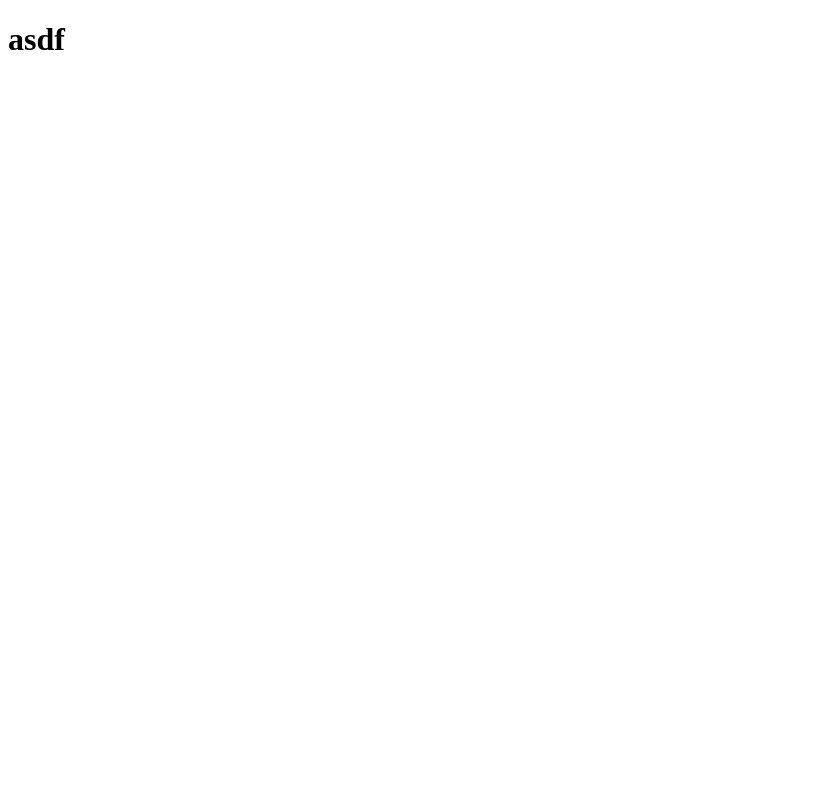
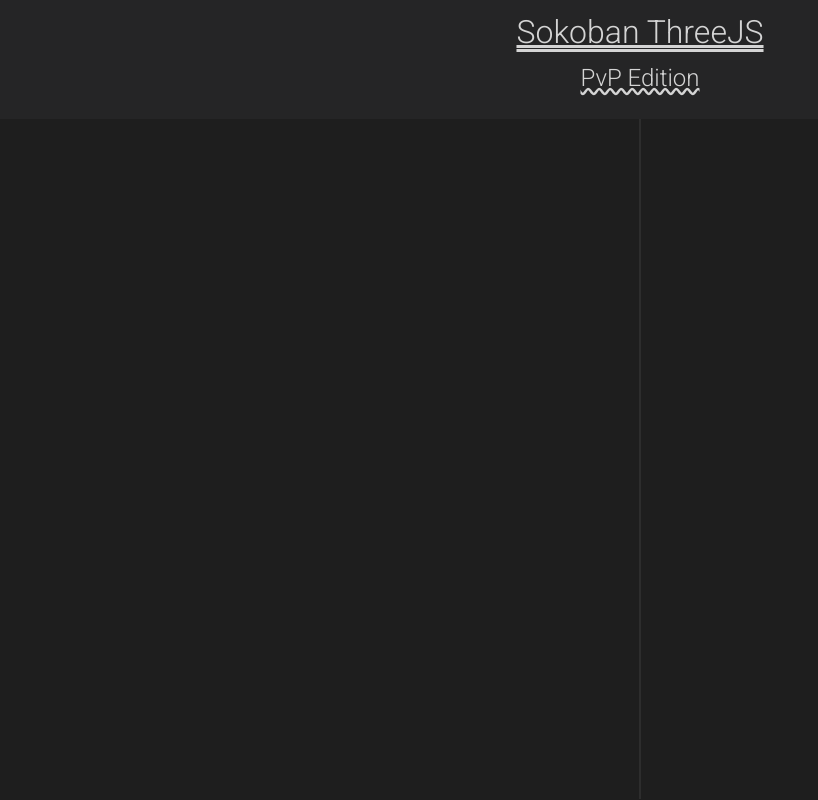
Before and after one commit to I-voR/SokobanThreeJS, a website: page client/index.html in a window 1280 px wide. Shown: the whole page, without its empty margins (0-818 px from the left). Drawn offline with nearby package versions, Linux system fonts and the light colour scheme.

Commit message:
Utworzenie wstępnego wyglądu strony

```diff
--- a/client/index.html
+++ b/client/index.html
@@ -2,7 +2,6 @@
 <html lang="en">
 
 <head>
-
     <meta charset="UTF-8">
     <meta http-equiv="X-UA-Compatible" content="IE=edge">
     <meta name="viewport" content="width=device-width, initial-scale=1.0">
@@ -22,9 +21,16 @@
 </head>
 
 <body>
-
-    <h1>asdf</h1>
-
+    <div class="grid-container">
+        <header>
+            <h1>Sokoban ThreeJS</h1>
+            <h2>PvP Edition</h2>
+        </header>
+        <main>
+            <div id="player1"></div>
+            <div id="player2"></div>
+        </main>
+    </div>
 </body>
 
 </html>
--- a/client/style/game.css
+++ b/client/style/game.css
@@ -1,5 +1,72 @@
-*{
+@import url('https://fonts.googleapis.com/css2?family=Roboto:ital,wght@0,300;0,400;0,700;1,300;1,400;1,700&display=swap');
+
+* {
     image-rendering: pixelated;
     image-rendering: -moz-crisp-edges;
     image-rendering: crisp-edges;
+
+    font-weight: 300;
+    font-family: 'Roboto', sans-serif;
+    color: #d4d4d4;
+    user-select: none;
 }
+
+html,
+body {
+    margin: 0;
+    padding: 0;
+}
+
+body {
+    background-color: #1e1e1e;
+}
+
+h1,
+h2 {
+    text-align: center;
+    margin: 13px 0;
+}
+
+h1 {
+    text-decoration: underline double;
+}
+
+h2 {
+    text-decoration: underline wavy;
+}
+
+.grid-container {
+    display: grid;
+    grid-template-columns: 1fr;
+    grid-template-rows: 119px 1fr;
+    gap: 0px 0px;
+    grid-template-areas:
+        "header"
+        "main";
+}
+
+header {
+    grid-area: header;
+    background-color: rgb(37, 37, 38);
+}
+
+main {
+    display: grid;
+    grid-template-columns: 1fr 1fr;
+    grid-template-rows: 1fr;
+    height: calc(100vh - 120px);
+    gap: 0px 0px;
+    grid-template-areas:
+        "player1 player2";
+    grid-area: main;
+}
+
+#player1 {
+    grid-area: player1;
+    border-right: 1px solid #2d2d2d;
+}
+
+#player2 {
+    grid-area: player2;
+    border-left: 1px solid #2d2d2d;
+}
```
